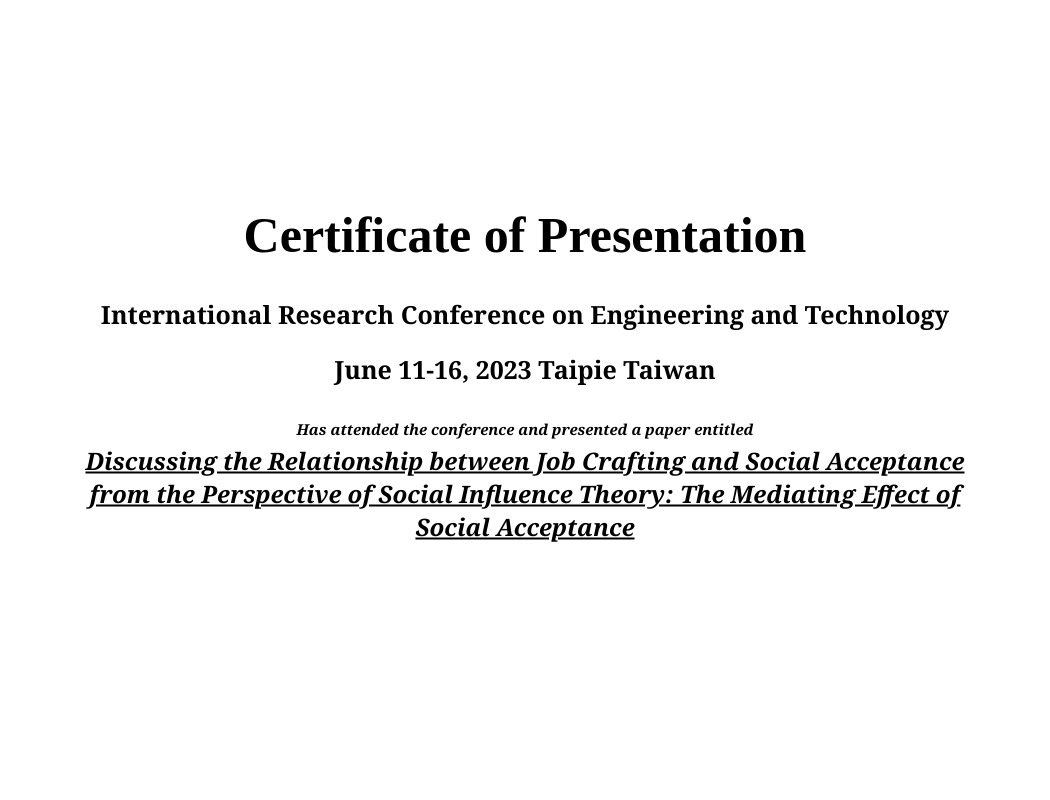
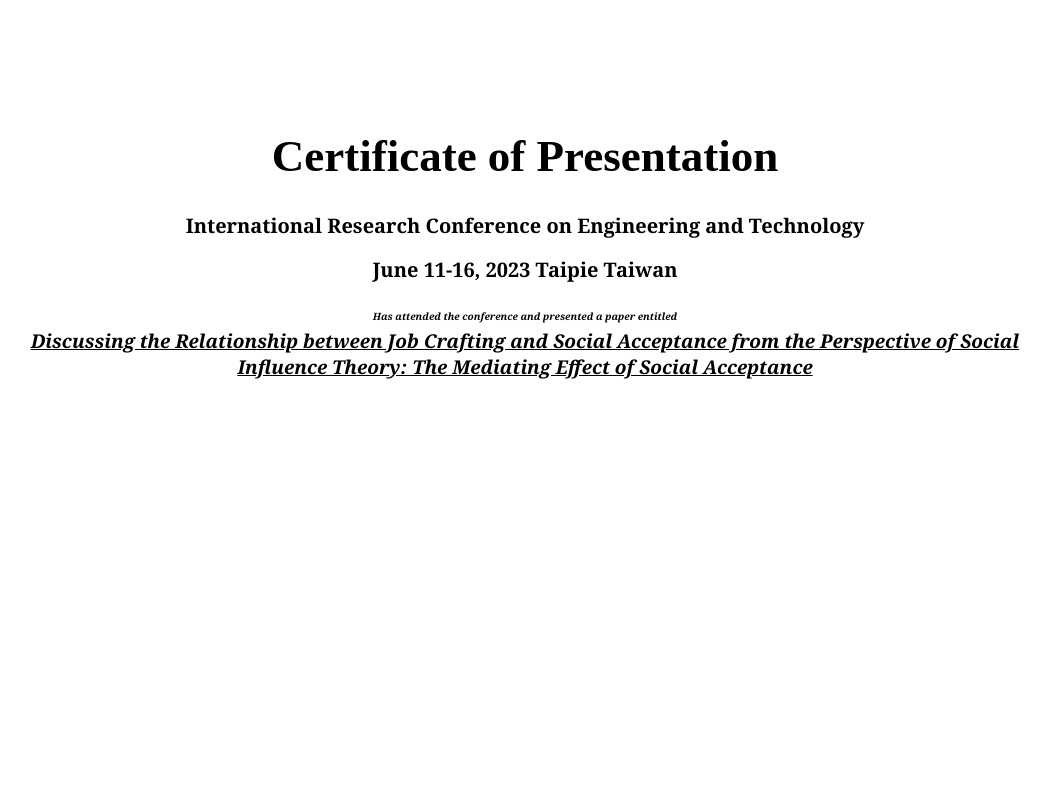
Before and after one commit to frankhsu0611/GatherEase, a Django app: template templates/pages/certificate.html in a window 1280 px wide. Shown: the whole page, without its empty margins (115-1165 px from the left). Run offline with Django 4.2, Linux system fonts and the light colour scheme; the template is opened without the code that fills it: values that come from a table or form of the project are taken from there, others are empty; data comes from the database, SQL or seed files in the repository; both versions use the stored data as it was after the commit.

Commit message:
format for pdf

```diff
--- a/templates/authentication/index1.html
+++ b/templates/authentication/index1.html
@@ -118,7 +118,7 @@
 
     <div class="container-fluid py-4">
       <div class="row">
-        <div class="col-xl-3 col-sm-6 mb-xl-0 mb-4">
+        <div class="col-xl-3 col-md-6 col-12 mb-xl-0 mb-4">
           <div class="card">
               <div class="card-body p-3">
                   <div class="row">
@@ -140,7 +140,7 @@
           </div>
 
           </div>
-          <div class="col-xl-3 col-sm-6 mb-xl-0 mb-4">
+          <div class="col-xl-3 col-md-6 col-12 mb-xl-0 mb-4">
               <div class="card">
                   <div class="card-body p-3">
                       <div class="row">
--- a/templates/pages/agenda.html
+++ b/templates/pages/agenda.html
@@ -9,7 +9,7 @@
   <link rel="apple-touch-icon" sizes="76x76" href="../static/img/logo.ico">
   <link rel="icon" type="image/png" href="../static/img/logo.ico">
   <title>
-    GstherEase Download
+    GatherEase Download
   </title>
   <!--     Fonts and icons     -->
   <link href="https://fonts.googleapis.com/css?family=Open+Sans:300,400,600,700" rel="stylesheet" />
--- a/templates/pages/certificate.html
+++ b/templates/pages/certificate.html
@@ -21,9 +21,17 @@
 
       /* Set the background image and its properties */
       background-image: url("{{ background_image_data_uri }}");
-      background-size: contain;
+      background-size: cover;
       background-position: center center;
       background-repeat: no-repeat;
+    }
+    .background-container {
+      position: absolute;
+      width: 100%;
+      height: 100%;
+      top: 0;
+      left: 0;
+      z-index: -1;
     }
 
     #background-image {
@@ -33,53 +41,54 @@
       object-fit: cover;
 
       /* Position the image at the bottom layer */
-      position: absolute;
+      /* position: absolute; */
       z-index: -1;
       /* Set the background image and its properties */
       background-image: url("{{ background_image_data_uri }}");
-      background-size: contain;
+      background-size: cover;
       background-position: center center;
       background-repeat: no-repeat;
     }
 
-    .title {
-      font-family: Times New Roman;
-      font-size: 50px;
-    }
+
 
     .certificate-content {
       /* Position the content in the center and middle of the page */
-      position: absolute;
-      top: 45%;
-      left: 50%;
-      transform: translate(-50%, -50%);
+      margin: 0;
+      padding-top: 100px;
+      padding-left: -50px; /* Add this line to shift the content to the left */
       text-align: center;
-      width: 90%;
+      box-sizing: border-box;
+      height: 100%;
 
+    }
+    .title {
+      font-family: Times New Roman;
+      font-size: 45px;
     }
     .conference-name,
     .conference-details {
-      font-size: 25px;
+      font-size: 20px;
     }
 
     .affiliation {
-      font-size: 25px;
+      font-size: 20px;
     }
 
     .name {
-      font-size: 25px;
+      font-size: 20px;
       text-decoration: underline;
     }
 
     .attend {
-      font-size: 15px;
+      font-size: 10px;
       font-style: italic;
       margin-bottom: 5px; /* Adjust this value to change the gap between the lines */
     }
 
     .paper-title {
       font-family: Cambria, serif;
-      font-size: 24px;
+      font-size: 19px;
       font-style: italic;
       text-decoration: underline;
       /* Add these lines */
@@ -104,7 +113,9 @@
   </style>
 </head>
 <body>
-  {% comment %} <img id="background-image" src="../static/img/certificate1.jpg" alt="Certificate Background"> {% endcomment %}
+  <div class="background-container">
+    <div class="background-image"></div>
+  </div>
   <div class="certificate-content">
     <!-- Add your certificate content here -->
     <h1 class="title">Certificate of Presentation</h1>
@@ -116,13 +127,7 @@
     <h5 class="paper-title"> {{ paper.paperTitle }}</h5>
     <!-- ... -->
 
-    <!-- <h1 class="title">Certificate of Presentation</h1>
-    <h1 class="conference-name">{{ user_profile.conference.conferenceName }}</h1>
-    <h2 class="conference-details">{{ user_profile.conference.conferenceStartDate }} - {{ user_profile.conference.conferenceEndDate }}, {{ user_profile.conference.conferenceLocation }}</h2>
-    <h3 class="affiliation">{{ user_profile.userUniversity }}</h3>
-    <h4 class="name">{{ user_profile.user.first_name }} {{ user_profile.user.last_name }}</h4>
-    <h5 class="attend"> Has attended the conference and presented a paper entitled</h5>
-    <h5 class="paper-title"> Discussing the Relationship between Job Crafting and Social Acceptance from the Perspective of Social Influence Theory: The Mediating Effect of Social Acceptance</h5> -->
+
   </div>
   </body>
 </html>
--- a/templates/pages/download.html
+++ b/templates/pages/download.html
@@ -8,7 +8,7 @@
   <link rel="apple-touch-icon" sizes="76x76" href="../static/img/logo.ico">
   <link rel="icon" type="image/png" href="../static/img/logo.ico">
   <title>
-    GstherEase Download
+    GatherEase Download
   </title>
   <!--     Fonts and icons     -->
   <link href="https://fonts.googleapis.com/css?family=Open+Sans:300,400,600,700" rel="stylesheet" />
```
Also changed, not shown: authentication/migrations/0002_alter_conference_conferencename_and_more.py (added), db.sqlite3.
